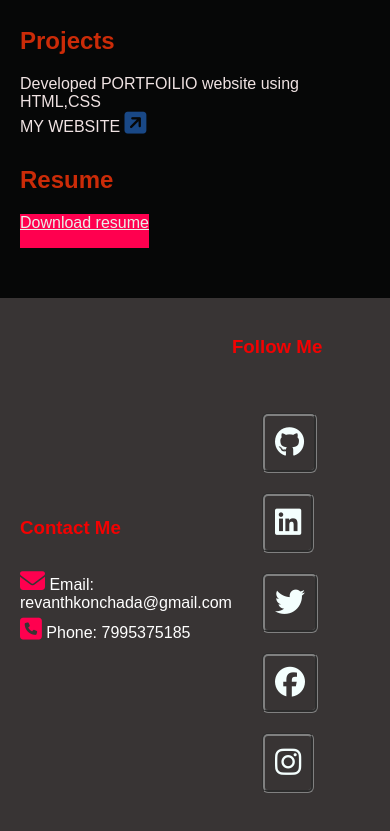
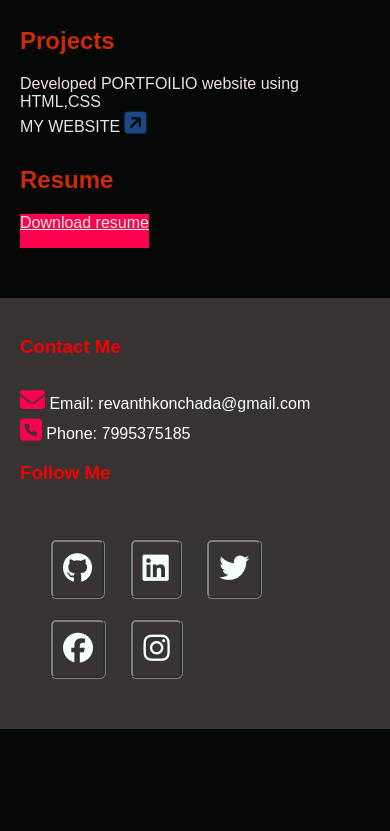
Before and after one commit to REVANTHKONCHADA/sample-website, a plain HTML site: page index.html in a window 390 px wide. Shown: the part 4020-4851 px from the top of the page. After the commit the page ends 4749 px from the top, so only its background shows below. Drawn offline with Linux system fonts and the light colour scheme; a script that the page names is missing.

Commit message:
Update style.css

```diff
--- a/style.css
+++ b/style.css
@@ -453,4 +453,7 @@ header {
     display: block;
     font-size: 30px;
   }
+  footer .footer-content {
+    display:block;
+  }
 }
```
